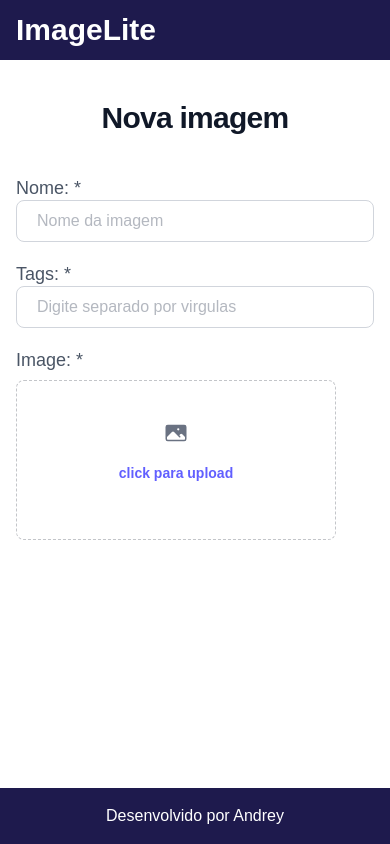
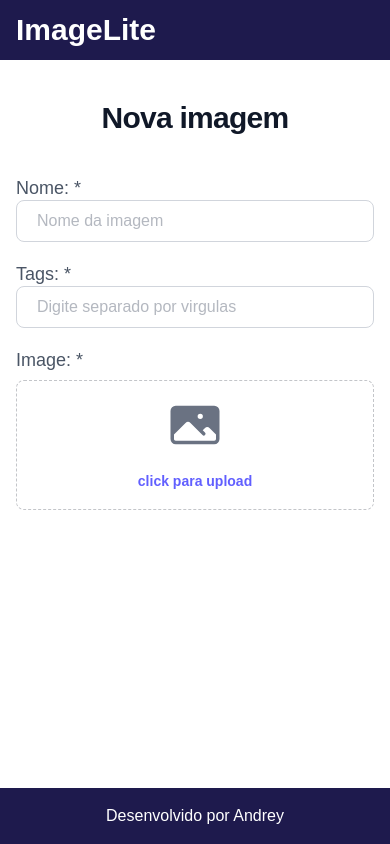
Before and after one commit to AndreyMendonca/FullStackJavaReactJS, a Next.js app in the folder frontend_img/: page /formulario in a window 390 px wide. Built offline with nearby package versions, Linux system fonts and the light colour scheme.

Commit message:
Tela de formulario concluida

```diff
--- a/frontend_img/src/app/formulario/page.tsx
+++ b/frontend_img/src/app/formulario/page.tsx
@@ -1,7 +1,9 @@
 'use client'
 
 import { Template } from "@/components";
+import { Button } from "@/components/Button";
 import { InputText } from "@/components/InputText";
+import Link from "next/link";
 
 const Page = () =>{
     return (
@@ -19,10 +21,10 @@ const Page = () =>{
                     </div>
                     <div className="mt-5 grid grid-cols-1">
                         <label className="block text-lg font-medium leading-6 text-gray-600">Image: *</label>
-                        <div className="mt-2 flex justify-center rounded-lg border border-dashed border-gray-900/25 px-6 py-10 h-40 w-80">
+                        <div className="mt-2 flex justify-center rounded-lg border border-dashed border-gray-900/25 px-6 py-4 items-center w-full md:h-40 md:w-80 md:py-0">
                             <div className="text-center">
-                                <svg xmlns="http://www.w3.org/2000/svg" viewBox="0 0 24 24" fill="currentColor" className="size-6 text-gray-500 mx-auto">
-                                    <path fill-rule="evenodd" d="M1.5 6a2.25 2.25 0 0 1 2.25-2.25h16.5A2.25 2.25 0 0 1 22.5 6v12a2.25 2.25 0 0 1-2.25 2.25H3.75A2.25 2.25 0 0 1 1.5 18V6ZM3 16.06V18c0 .414.336.75.75.75h16.5A.75.75 0 0 0 21 18v-1.94l-2.69-2.689a1.5 1.5 0 0 0-2.12 0l-.88.879.97.97a.75.75 0 1 1-1.06 1.06l-5.16-5.159a1.5 1.5 0 0 0-2.12 0L3 16.061Zm10.125-7.81a1.125 1.125 0 1 1 2.25 0 1.125 1.125 0 0 1-2.25 0Z" clip-rule="evenodd" />
+                                <svg xmlns="http://www.w3.org/2000/svg" viewBox="0 0 24 24" fill="currentColor" className="size-14 text-gray-500 mx-auto">
+                                    <path fillRule="evenodd" d="M1.5 6a2.25 2.25 0 0 1 2.25-2.25h16.5A2.25 2.25 0 0 1 22.5 6v12a2.25 2.25 0 0 1-2.25 2.25H3.75A2.25 2.25 0 0 1 1.5 18V6ZM3 16.06V18c0 .414.336.75.75.75h16.5A.75.75 0 0 0 21 18v-1.94l-2.69-2.689a1.5 1.5 0 0 0-2.12 0l-.88.879.97.97a.75.75 0 1 1-1.06 1.06l-5.16-5.159a1.5 1.5 0 0 0-2.12 0L3 16.061Zm10.125-7.81a1.125 1.125 0 1 1 2.25 0 1.125 1.125 0 0 1-2.25 0Z" clipRule="evenodd" />
                                 </svg>
                                 <div className="mt-4 flex text-sm leading-6 text-gray-600">
                                     <label className="relative cursor-pointer rounded-md bg-white font-semibold text-indigo-500">
@@ -33,6 +35,13 @@ const Page = () =>{
                             </div>
                         </div>
                     </div>
+                    <div className="mt-6 flex items-center justify-end gap-x-6 md:justify-start">
+                        <Button label="Salvar" color="blue" type="submit"/>
+                        <Link href="/galeria">
+                            <Button label="Cancelar" color="yellow"/>
+                        </Link>
+
+                    </div>
                 </form>
             </section>
         </Template>
--- a/frontend_img/src/app/galeria/page.tsx
+++ b/frontend_img/src/app/galeria/page.tsx
@@ -30,10 +30,11 @@ const Page = () =>{
     return (
         <Template loading={loading}>
             <section className="flex flex-col items-center justify-center my-5">
-                <div className="flex space-x-4 w-full max-w-4xl items-center justify-center">
+                <div className="flex-row md:flex space-x-4 w-full max-w-4xl items-center justify-center">
                     <InputText
                         type="text"
                         onChange={e => setQuery(e.target.value)}
+                        style="md:flex-1 w-[50%]"
                         placeholder="Digite o nome ou tags para buscar"
                     />
 
@@ -45,15 +46,16 @@ const Page = () =>{
                         <option value="JPEG">JPEG</option>
                         <option value="GIF">GIF</option>
                     </select>
-                    <Button label="Pesquisar" onClick={searchImage} color="blue"></Button>
-                    <Link href="/formulario">
-                        <Button label="Add foto" color="yellow"></Button>
-                    </Link>
-
+                    <div className="flex items-center justify-center space-x-4 mt-2 md:mt-0">
+                        <Button label="Pesquisar" onClick={searchImage} color="blue"></Button>
+                        <Link href="/formulario">
+                            <Button label="Add foto" color="yellow"></Button>
+                        </Link>
+                    </div>
                 </div>
             </section>
 
-            <section className="grid grid-cols-3 gap-8">
+            <section className="grid grid-cols-1 md:grid-cols-3 gap-8">
                 {
                     images.map((img, index) =>(
                        <ImageCard
--- a/frontend_img/src/components/Button.tsx
+++ b/frontend_img/src/components/Button.tsx
@@ -2,12 +2,18 @@ type Props = {
     color?: string;
     label?: string;
     onClick?: (event:any) => void;
+    type?: "submit" | "button" | "reset" | undefined
 }
 
-export const Button = ({color, label, onClick}: Props) =>{
+export const Button = ({color, label, onClick, type}: Props) =>{
     return (
         <>
-            <button onClick={onClick} className={`bg-${color}-500 text-white px-4 py-2 rounded-xl cursor-pointer hover:bg-${color}-400`}>{label}</button>
+            <button
+                onClick={onClick}
+                className={`bg-${color}-500 text-white px-4 py-2 rounded-xl cursor-pointer hover:bg-${color}-400`}
+                type={type}>
+                    {label}
+            </button>
         </>
     )
 }
--- a/frontend_img/src/components/ImageCard.tsx
+++ b/frontend_img/src/components/ImageCard.tsx
@@ -27,7 +27,10 @@ export const ImageCard = ({nome, tamanho, dataUpload, src, extension}:Props) =>{
         <div className="card relative bg-white rounded-md shadow-md transition-transform ease-in duration-300 transform hover:shadow-lg hover:-translate-y-2">
             <img onClick={download} className="h-56 w-full object-cover rounded-t-md  cursor-pointer" src={src} alt={nome}/>
             <div className="card-body p-4">
-                <h5 className="text-xl font-semibold mb-2 text-gray-600">{nome}<span className="text-sm text-gray-400">.{extension?.toLocaleLowerCase()}</span></h5>
+                <div className=" overflow-hidden text-ellipsis">
+                    <h5 className="text-xl font-semibold mb-2 text-gray-600 ">{nome}<span className="text-sm text-gray-400 ">.{extension?.toLocaleLowerCase()}</span></h5>
+                </div>
+
                 <p className="text-gray-600">{formatBytes(tamanho, 2)}</p>
                 <p className="text-gray-600">{dataUpload}</p>
             </div>
--- a/frontend_img/src/components/InputText.tsx
+++ b/frontend_img/src/components/InputText.tsx
@@ -10,7 +10,7 @@ export const InputText = ({type, style, onChange, ...outrasProps}: Props) =>{
             type={type}
             {...outrasProps}
             onChange={onChange}
-            className={`${style} flex-1 border px-5 py-2 rounded-lg text-gray-500 border-gray-300 focus:outline-none focus:ring-1 focus:ring-gray-500 focus:border-gray-500`}
+            className={`${style} border px-5 py-2 rounded-lg text-gray-500 border-gray-300 focus:outline-none focus:ring-1 focus:ring-gray-500 focus:border-gray-500`}
         />
     )
 }
```
